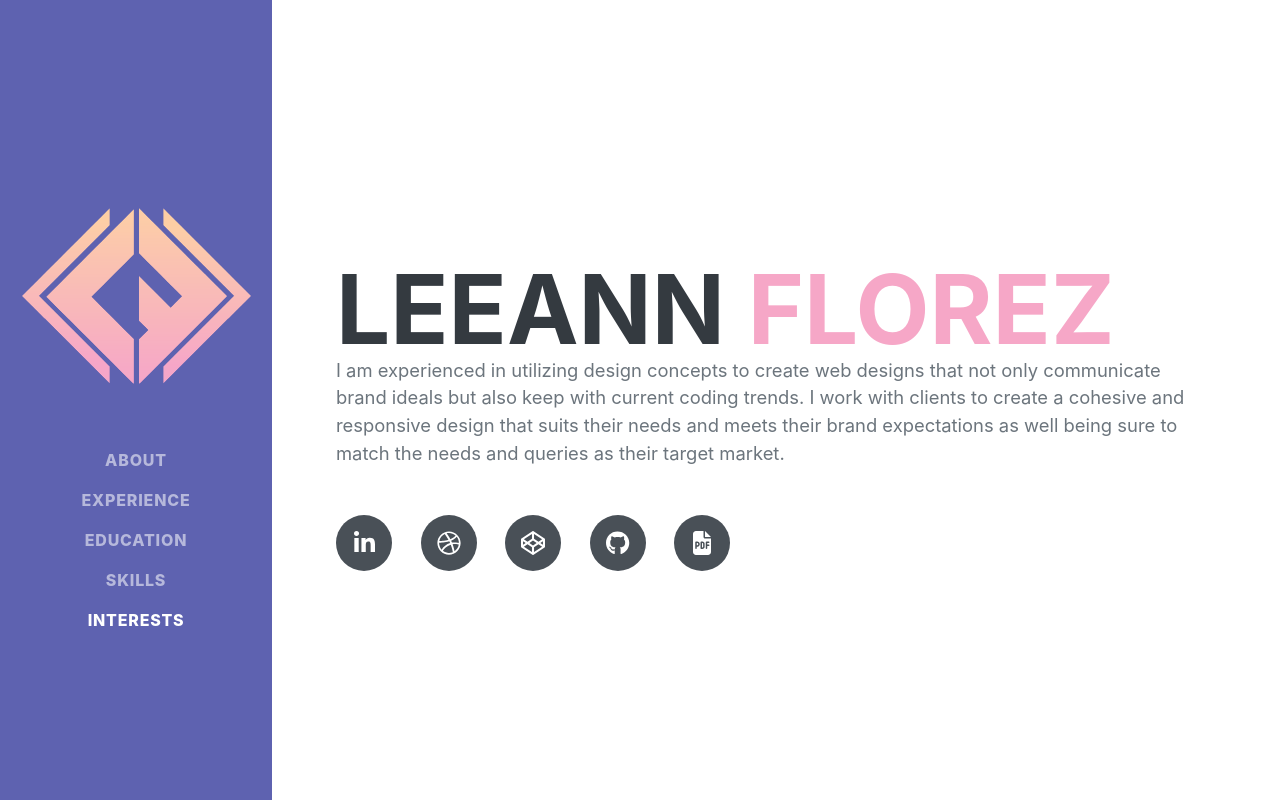
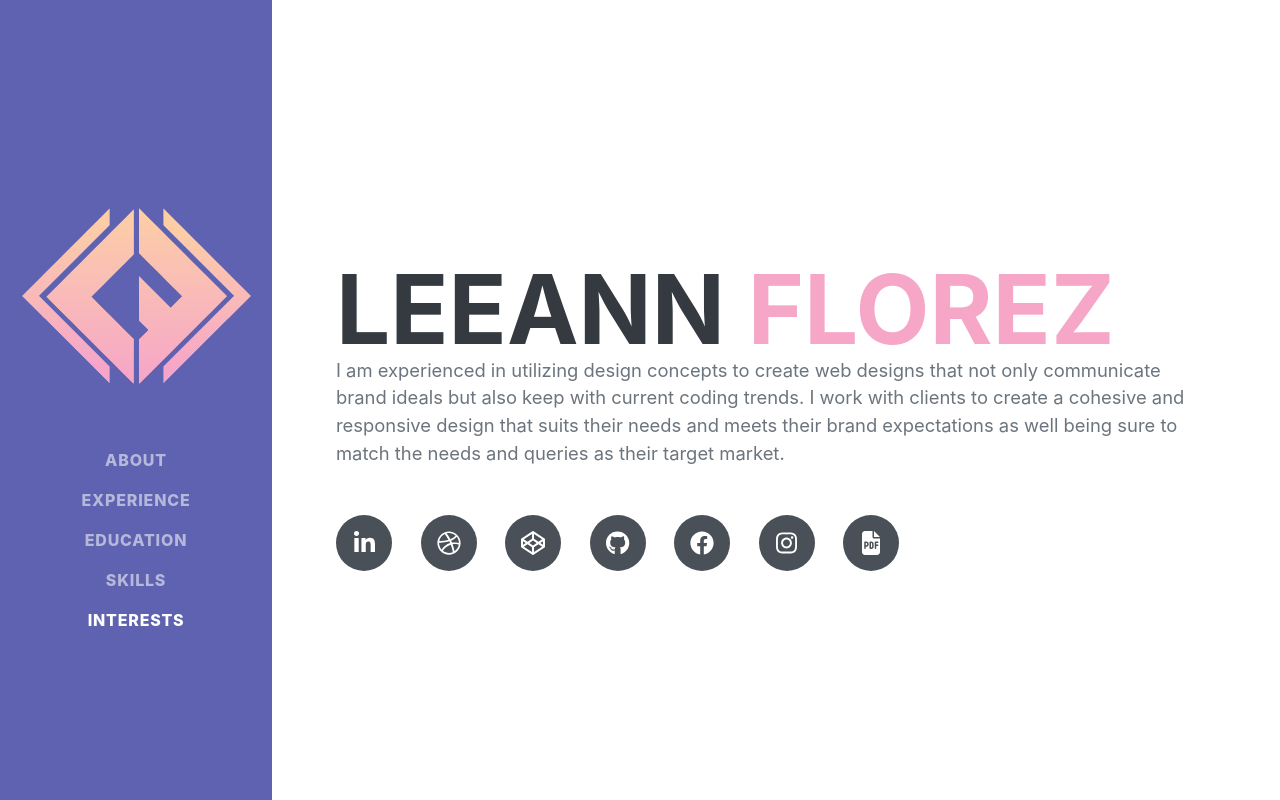
Before and after one commit to leeannflorez/leeannflorez.github.io, a plain HTML site: page index.html in a window 1280 px wide. Shown: the top 800 px of the page. Drawn offline with nearby package versions, Linux system fonts and the light colour scheme; a web font is replaced by a local one.

Commit message:
added fb and insta

```diff
--- a/index.html
+++ b/index.html
@@ -129,6 +129,20 @@
               target="_blank"
               title="github"
               ><i class="fa-brands fa-github"></i
+            ></a>
+            <a
+              class="social-icon"
+              href="https://facebook.com/lflorezdesign"
+              target="_blank"
+              title="facebook"
+              ><i class="fa-brands fa-facebook"></i
+            ></a>
+            <a
+              class="social-icon"
+              href="https://instagram.com/lflorezdesign"
+              target="_blank"
+              title="instagram"
+              ><i class="fa-brands fa-instagram"></i
             ></a>
             <a
               class="social-icon"
```
